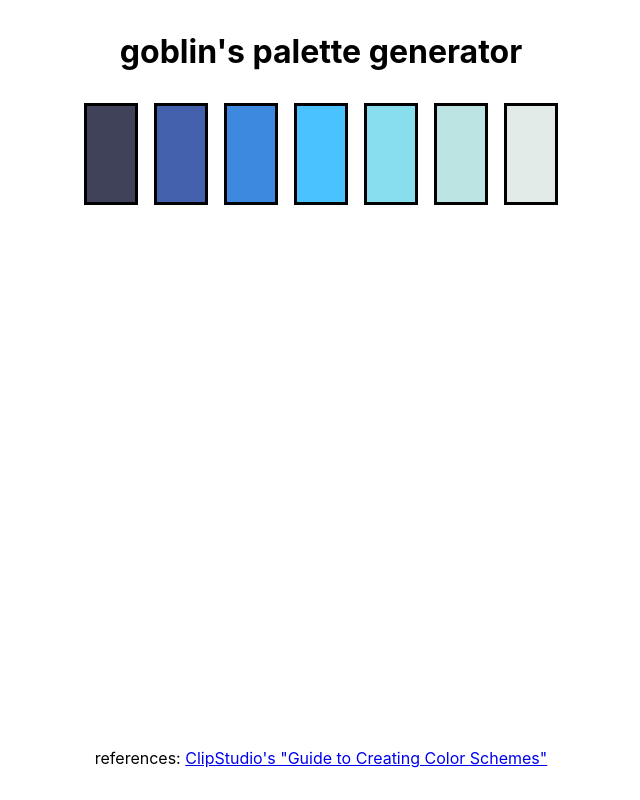
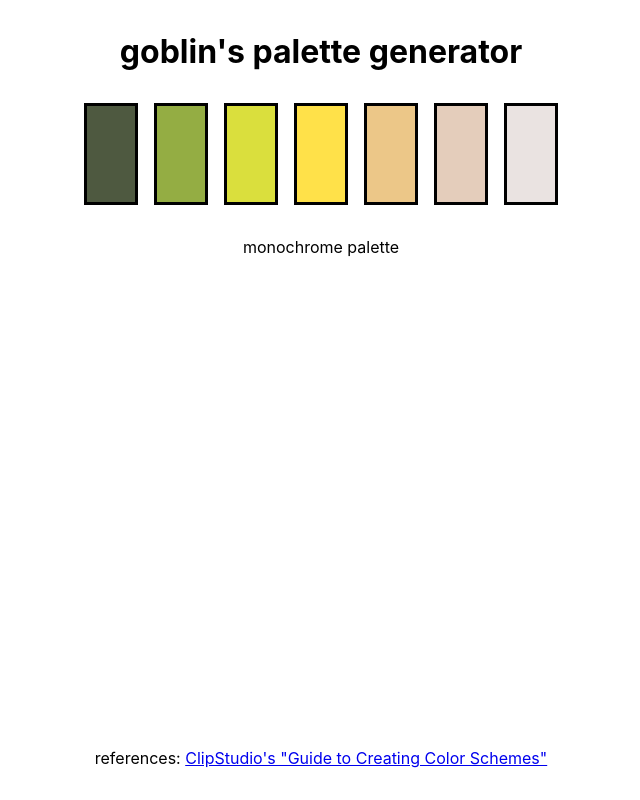
Before and after one commit to goblinodds/palettegen, a React (Create React App) app: page / in a window 1280 px wide. Shown: the whole page, without its empty margins (319-959 px from the left). Built offline with nearby package versions, Linux system fonts and the light colour scheme.

Commit message:
tag to track type of palette, e.g. monochrome

```diff
--- a/src/appComponents/Palette.css
+++ b/src/appComponents/Palette.css
@@ -20,6 +20,11 @@ button {
 
 .value-set {
     margin: 4rem;
+}
+
+#Label {
+  display: flex;
+  justify-content: center;
 }
 
 #Main {
--- a/src/appComponents/Palette.js
+++ b/src/appComponents/Palette.js
@@ -5,10 +5,20 @@ import './Palette.css';
 // https://culorijs.org/api/
 
 // BUILD STATIC VERSION
+// monochrome is default
+// analogous - pick a swatch to change the color of
+// complimentary - pick a swatch to change the color of
+// split complimentary - pick 2?? swatches
+// triadic - pick 2?3?? swatches
+// tetradic - pick 3?4 swatches??
+// thinking these last ones should maybe be random
+// https://twitter.com/goblincodes/status/1586878853158342656?s=20&t=CSyVnXYNbcP5RAQEA4i-8A
 
-// to pick a color with that value you lock either red, green, or blue, and pick wahtever you want for the other values
-// set up functions that do the other steps from this:
-// https://twitter.com/goblincodes/status/1586878836553453571?s=20&t=vhQoNDyIRnvPif-CzAXPgQ
+// something that changes value gaps between each!
+// like a checkbox for "consitent value gaps"
+// and if you uncheck it you can change each
+
+// tells you what the current type is-- monochrome, etc.
 
 // LATER VERSIONS
 //// increase/decrease # of swatches: https://twitter.com/goblincodes/status/1586880288495263744?s=20&t=vhQoNDyIRnvPif-CzAXPgQ
@@ -16,6 +26,7 @@ import './Palette.css';
 // mandatory seven swatches, but i'd like to be able to let users change this
 let swatchNum = 7;
 let lockedSwatchIndex = 3;
+let currentScheme = 'monochrome';
 
 // must be 0-100 inclusive
 // TODO let user input values
@@ -33,21 +44,23 @@ export default function Palette() {
     interpolateValue(swatchNum);
     // step 2: pick a hue out of 359
     //TODO let user input hue
-    newHue(200);
+    newHue(50);
     decreaseSaturation(28);
     temperature(-12);
 
     return (
+        <div>
             <div id='Swatches'>
                 {swatches.map((swatch, index) => {
                     let color = `hsl(${swatch.hue}deg ${swatch.saturation}% ${swatch.value}%)`;
-                console.log(color)
                     return (
                         <div key={index}>
                             <div className='Swatch' style={{ background: color }}></div>
                         </div>
                     )
                 })}
+            </div>
+            <div id='Label'>{currentScheme} palette</div>
         </div>
     )
 }
@@ -88,25 +101,6 @@ function newHue(selectedHue) {
         swatches[i].hue = selectedHue;
         swatches[i].saturation = 100;
     }
-}
-
-// incrementing away from locked swatch
-function spectrum(increment, key) {
-    for (let i = 0; i < swatches.length; i++) {
-        let currentSwatch = swatches[i];
-        // number of swatches from current to locked
-        let swatchesToIncrement;
-        if (i <= lockedSwatchIndex) {
-            swatchesToIncrement = lockedSwatchIndex - i;
-            // SUBTRACT the increment times however many swatches away from locked the current swatch is
-            currentSwatch.key = currentSwatch.key - (increment*swatchesToIncrement);
-        } else if (i > lockedSwatchIndex) {
-            swatchesToIncrement = i - lockedSwatchIndex;
-            // SUBTRACT the increment times however many swatches away from locked the current swatch is
-            currentSwatch.key = currentSwatch.key + (increment*swatchesToIncrement);
-        }
-    }
-    console.log(swatches);
 }
 
 // STEP 3: SATURATION
@@ -154,7 +148,6 @@ function temperature(increment) {
         } else if (currentSwatch.hue < 0) {
             currentSwatch.hue = currentSwatch.hue+360
         }
-        console.log(currentSwatch.hue);
     }
 
 }
```
Lines whose indentation alone changed are shown as unchanged.
